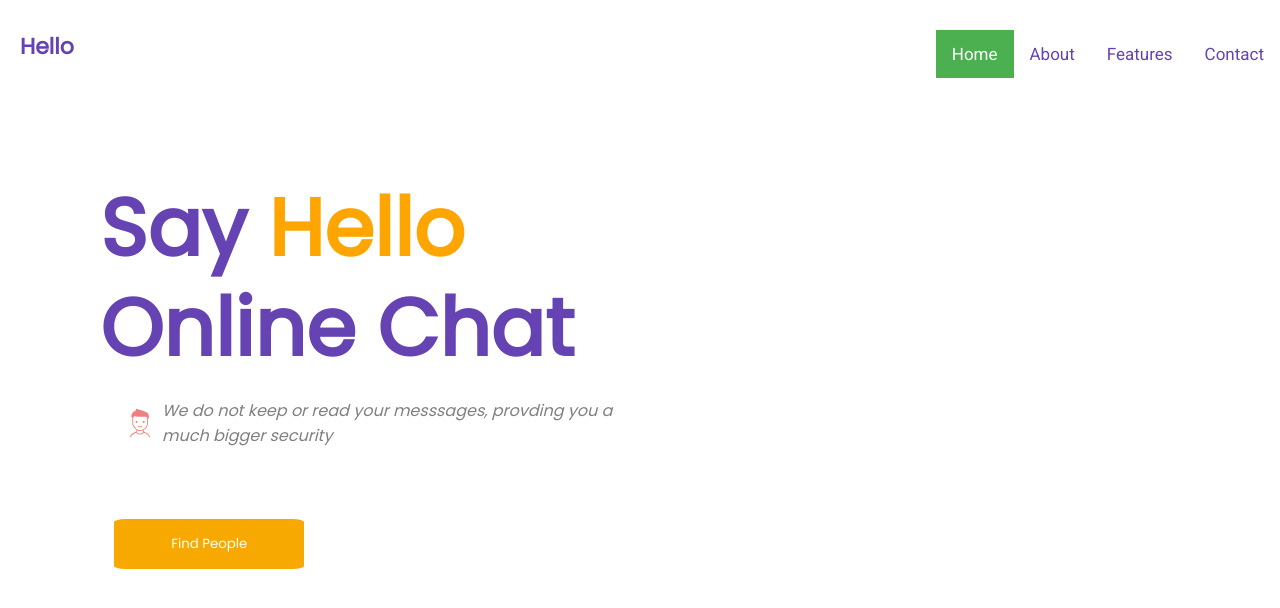
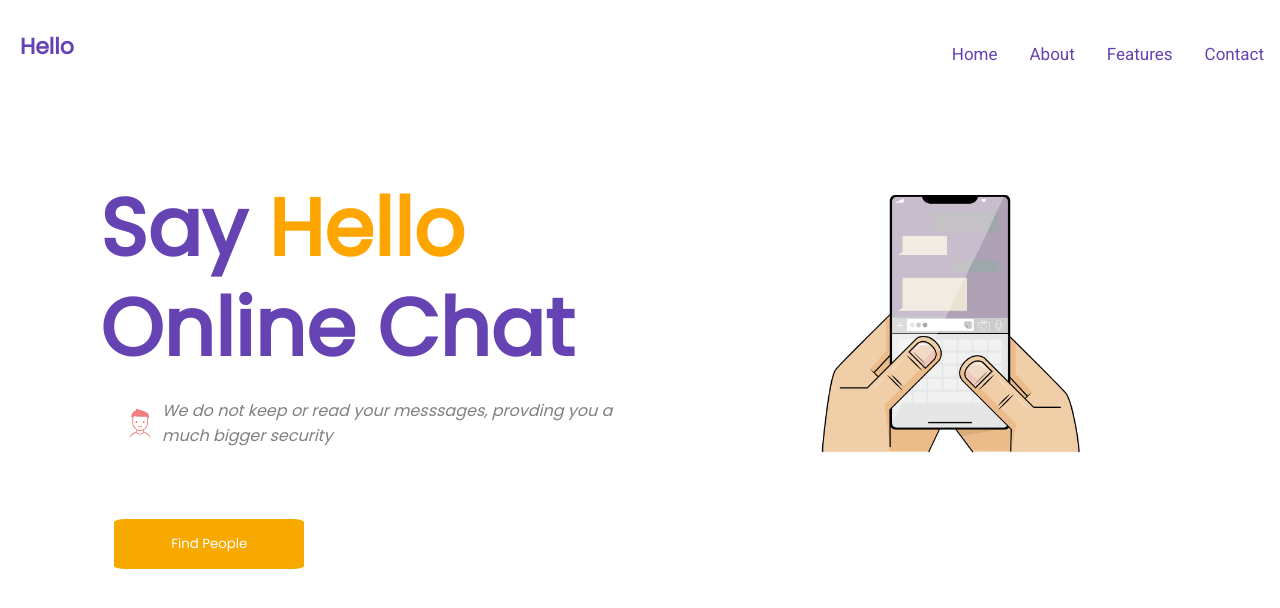
Before and after one commit to Electro-Magnet45/Hello, a plain HTML site: page index.html in a window 1280 px wide. Drawn offline with nearby package versions, Linux system fonts and the light colour scheme.

Commit message:
Landing Section animation

```diff
--- a/css/style.css
+++ b/css/style.css
@@ -1,15 +1,23 @@
+/*================== OTHER FUNCTIONS =====================*/
+
+::-moz-selection {
+  /* Code for Firefox */
+  color: white;
+  background: black;
+}
+
+::selection {
+  color: black;
+  background: white;
+}
+
+/*================== ~OTHER FUNCTIONS ~ =====================*/
+
 /*===================== HOME PAGE STARTING ================================*/
 * {
   margin: 0;
   padding: 0;
   box-sizing: border-box;
-}
-
-html {
-  -webkit-user-select: none;
-  -moz-user-select: -moz-none;
-  -ms-user-select: none;
-  user-select: none;
 }
 
 /*========== HEADER STARTING ============*/
@@ -60,11 +68,6 @@ header {
   color: #ffff;
 }
 
-#navBar a.active {
-  background-color: #4caf50;
-  color: white;
-}
-
 #navBar #icon {
   display: none;
 }
@@ -113,6 +116,7 @@ body {
   top: 100px;
   left: 100px;
   width: fit-content;
+  display: inline-block;
 }
 
 #landingText {
@@ -157,7 +161,21 @@ body {
   color: #ffff;
   border: 0;
   border-radius: 6%;
+  outline: none !important;
   font-family: "Poppins", sans-serif;
+  cursor: pointer;
+}
+
+#animeDiv {
+  position: relative;
+  top: -300px;
+  left: 700px;
+  width: fit-content;
+  height: fit-content;
+}
+.landingAnime {
+  width: 300px;
+  height: 300px;
 }
 
 /*============== ~ LANDING SECTION ~ ===================*/
--- a/index.html
+++ b/index.html
@@ -11,6 +11,7 @@
       href="https://fonts.googleapis.com/css2?family=Poppins&family=Roboto&display=swap"
       rel="stylesheet"
     />
+    <script src="https://unpkg.com/@lottiefiles/lottie-player@0.4.0/dist/lottie-player.js"></script>
     <link rel="stylesheet" href="./css/style.css" />
     <title>Hello</title>
   </head>
@@ -20,7 +21,7 @@
         <h4>Hello</h4>
       </div>
       <div id="navBar">
-        <a href="#homeDiv" class="active">Home</a>
+        <a href="#homeDiv">Home</a>
         <a href="#aboutDiv">About</a>
         <a href="featuresDiv">Features</a>
         <a href="#contactDiv">Contact</a>
@@ -62,6 +63,13 @@
           </p>
         </div>
         <button class="findPeople">Find People</button>
+        <div id="animeDiv">
+          <img
+            src="./img/animation_500_kjecvu47.gif"
+            alt="animation"
+            class="landingAnime"
+          />
+        </div>
       </div>
     </div>
     <script src="./js/app.js"></script>
```
Also changed, not shown: img/animation_500_kjecvu47.gif (added).
